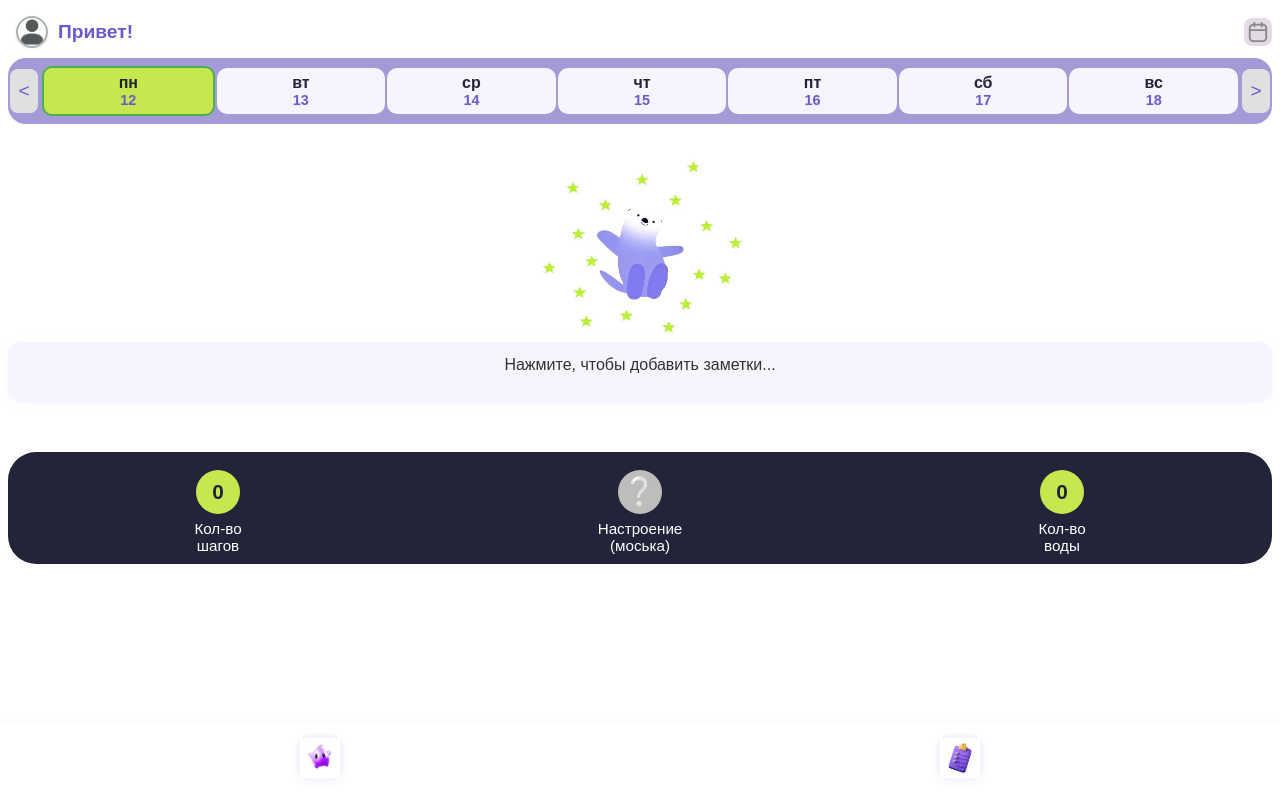
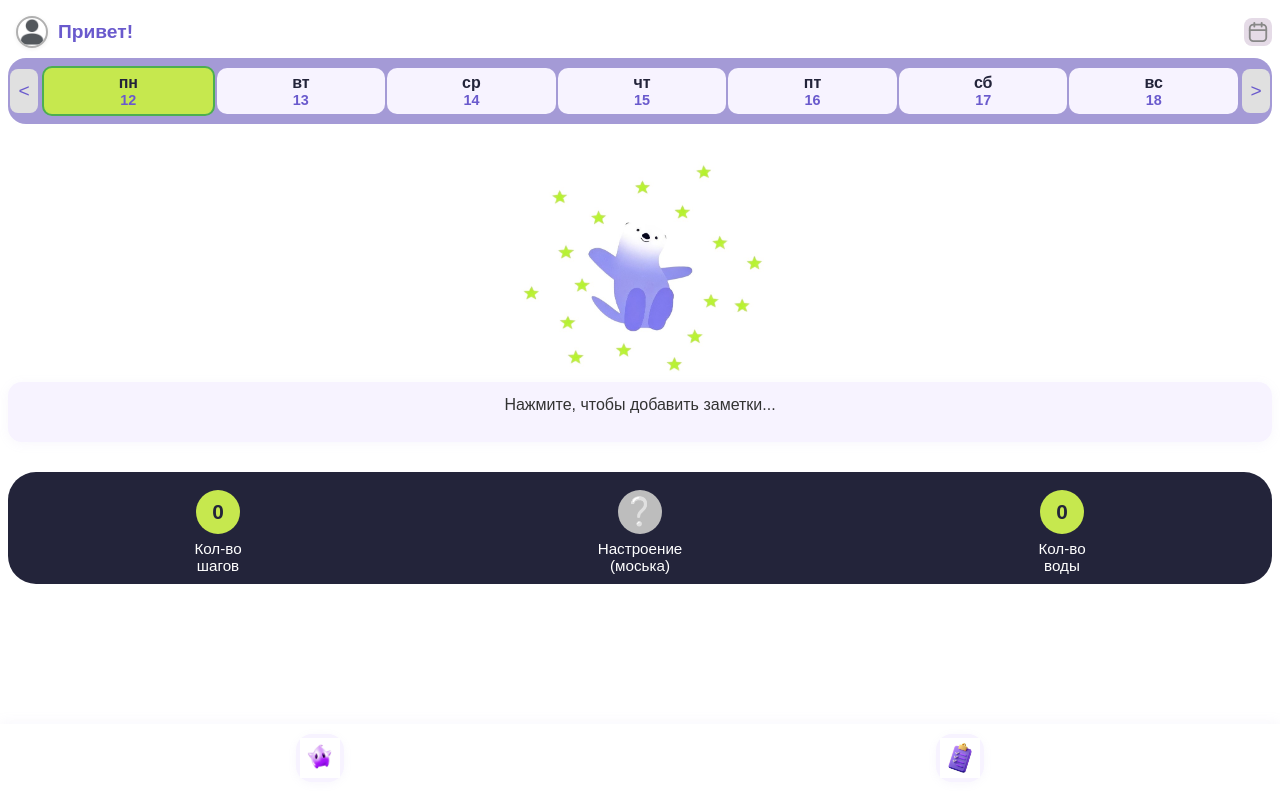
Before and after one commit to TOR2077/ZdorovoPopovich, a React (Create React App) app: page / in a window 1280 px wide. Built offline with nearby package versions, Linux system fonts and the light colour scheme.

Commit message:
Main logo 1.5

```diff
--- a/src/pages/Home.jsx
+++ b/src/pages/Home.jsx
@@ -124,12 +124,12 @@ function Home({ setDirection }) {
       <WeekCalendar value={selectedDate} onChange={setSelectedDate} />
 
       <div className="main-image-block user-data-block">
-        <img src={mainLogo} alt="Медведь со звёздами" style={{maxWidth: '100%', maxHeight: 200, display: 'block', margin: '0 auto'}} />
+        <img src={mainLogo} alt="Медведь со звёздами" style={{maxWidth: '100%', maxHeight: 240, display: 'block', margin: '0 auto'}} />
       </div>
 
-      <Notes date={selectedDate} />
+      <Notes date={selectedDate} style={{marginBottom: 0}} />
 
-      <div className="stats-block" style={{marginTop: '32px'}}>
+      <div className="stats-block" style={{marginTop: '12px'}}>
         <div className="stat-item">
           <StepCounter value={steps} onChange={setSteps} />
           <div className="stat-label">Кол-во<br/>шагов</div>
```
